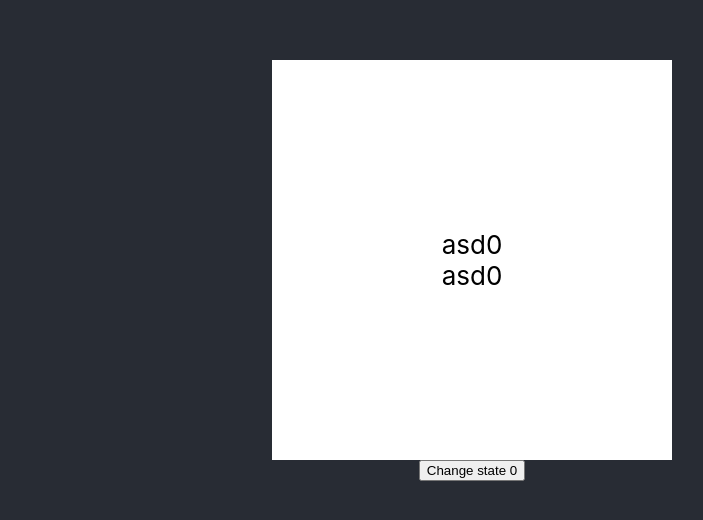
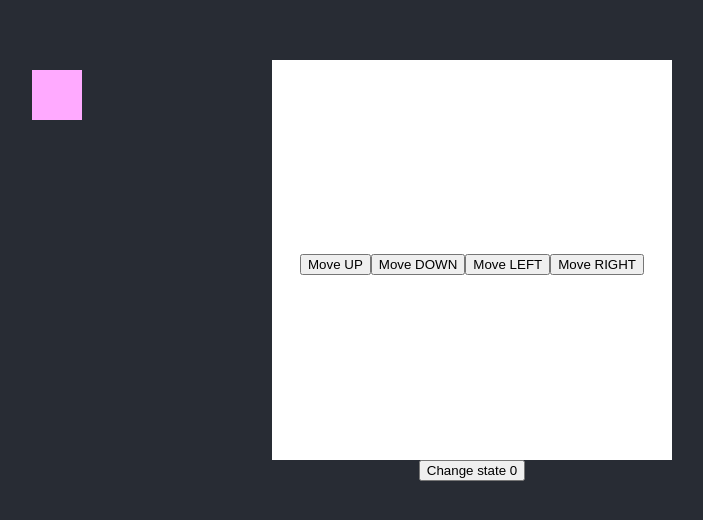
Before and after one commit to Simofy/fe2-7, a React (Create React App) app: page / in a window 1280 px wide. Shown: the part 130-650 px from the top of the page, without its empty margins (168-871 px from the left). Built offline with nearby package versions, Linux system fonts and the light colour scheme.

Commit message:
Lesson 6 extras

```diff
--- a/src/App.css
+++ b/src/App.css
@@ -68,7 +68,7 @@
   justify-content: center;
   align-items: center;
   flex-direction: column;
-  overflow-y: auto;
+  overflow: hidden;
 }
 
 /* .container > div {
@@ -97,3 +97,12 @@
 .meh-spalva {
   background-color: darkgoldenrod;
 } */
+
+@keyframes rotate {
+  from {
+    transform: rotate(0deg) translateY(0) perspective(200px);
+  }
+  to {
+    transform: rotate(180deg) translateY(100px) perspective(200px);
+  }
+}
--- a/src/App.jsx
+++ b/src/App.jsx
@@ -7,6 +7,8 @@ import FirstPropElement from "./lesson-5/homework/props/_1";
 import SecondPropElement from "./lesson-5/homework/props/_2";
 import FormComponents from "./lesson-6";
 import Game from "./lesson-6/Game";
+import Animation from "./lesson-6/Animation";
+import CollapseComponent from "./lesson-3/Collapse";
 // import RandomNameGenerator from "./RandomNameGenerator";
 
 class App extends React.Component {
@@ -22,9 +24,11 @@ class App extends React.Component {
       <div className="App">
         <header className="App-header">
           <div className="container">
-            <FormComponents />
+            {/* <FormComponents /> */}
             {/* <SecondPropElement propValue={this.state.variable}  /> */}
-            {/* <Game /> */}
+            <Game />
+            {/* <CollapseComponent /> */}
+            {/* <Animation /> */}
           </div>
           <button
             type="button"
--- a/src/lesson-3/Collapse.jsx
+++ b/src/lesson-3/Collapse.jsx
@@ -1,6 +1,6 @@
-import React from "react";
+import React, { useState } from "react";
 
-export default class Collapse extends React.Component {
+class Collapse extends React.Component {
   state = {
     collapsed: false,
   };
@@ -27,3 +27,25 @@ export default class Collapse extends React.Component {
     );
   }
 }
+
+export default function CollapseComponent() {
+  const [collapsed, setCollapsed] = useState(false);
+  function toggleState() {
+    setCollapsed(!collapsed);
+  }
+  return (
+    <div
+      style={{
+        width: "200px",
+        height: collapsed ? "0px" : "200px",
+        background: "#faf",
+        transition: 'height 200ms'
+      }}
+    >
+      <div></div>
+      <button onClick={() => toggleState()}>
+        {collapsed ? "Open" : "Close"}
+      </button>
+    </div>
+  );
+}
--- /dev/null
+++ b/src/lesson-6/Animation.jsx
@@ -0,0 +1,43 @@
+import { useEffect, useState } from "react";
+
+export default function Animation() {
+  const [rectangle, setRectangle] = useState(<div />);
+  useEffect(() => {
+    function recursiveGenerateRect(total, count) {
+      if (count >= total) {
+        return null;
+      }
+      return (
+        <div
+          style={{
+            // overflow: 'hidden',
+            width: "80%",
+            height: "80%",
+            display: "flex",
+            justifyContent: "center",
+            alignItems: "center",
+            animationName: "rotate",
+            // animationTimingFunction: 'cubic-bezier(0.175, 0.885, 0.32, 1.275)',
+            animationTimingFunction: "ease-in-out",
+            transformStyle: "preserve-3d",
+            animationDuration: "10s",
+            animationIterationCount: "infinite",
+            animationDirection: "alternate",
+            // transformOrigin: `${count % 2 ? "0% 100%" : "0% 0%"}`,
+            // opacity: 0.9,
+            animationDelay: `${count * 10}ms`,
+            backgroundColor:
+              "#" + (((1 << 24) * Math.random()) | 0).toString(16),
+            borderColor: "#" + (((1 << 24) * Math.random()) | 0).toString(16),
+            borderWidth: "4px",
+            borderStyle: "solid",
+          }}
+        >
+          {recursiveGenerateRect(total, count + 1)}
+        </div>
+      );
+    }
+    setRectangle(recursiveGenerateRect(12, 0));
+  }, []);
+  return rectangle;
+}
--- /dev/null
+++ b/src/lesson-6/Game.jsx
@@ -0,0 +1,90 @@
+import { useState } from "react";
+
+export default function Game() {
+  // const [position, setPosition] = useState({
+  //   x: 200,
+  //   y: 200,
+  // });
+  const [leftPos, setLeftPos] = useState(200);
+  const [topPos, setTopPos] = useState(200);
+  const [position] = useState({
+    x: 200,
+    y: 200,
+  });
+  const [update, setUpdate] = useState(0);
+
+  function setPosition(key, increment) {
+    position[key] += increment;
+    setUpdate(update + 1);
+  }
+
+  return (
+    <div>
+      <button
+        onClick={() => {
+          // setPosition({
+          //   ...position,
+          //   x: position.x - 10
+          // })
+          // setTopPos(topPos - 10);
+          setPosition('y', -10)
+        }}
+      >
+        Move UP
+      </button>
+      <button
+        onClick={() => {
+          // setPosition({
+          //   ...position,
+          //   x: position.x + 10
+          // })
+          // setTopPos(topPos + 10);
+          // position.y += 10;
+          // setUpdate(update + 1);
+          setPosition('y', 10)
+        }}
+      >
+        Move DOWN
+      </button>
+      <button
+        onClick={() => {
+          // setPosition({
+          //   ...position,
+          //   y: position.y - 10
+          // })
+          // setLeftPos(leftPos - 10);
+          // position.x -= 10;
+          // setUpdate(update + 1);
+          setPosition('x', -10)
+        }}
+      >
+        Move LEFT
+      </button>
+      <button
+        onClick={() => {
+          // setPosition({
+          //   ...position,
+          //   y: position.y + 10
+          // })
+          // setLeftPos(leftPos + 10);
+          // position.x += 10;
+          // setUpdate(update + 1);
+          setPosition('x', 10)
+        }}
+      >
+        Move RIGHT
+      </button>
+      <div
+        style={{
+          position: "fixed",
+          left: position.x,
+          top: position.y,
+          width: "50px",
+          height: "50px",
+          transition: "top 200ms, left 200ms",
+          background: "#faf",
+        }}
+      />
+    </div>
+  );
+}
--- a/src/lesson-6/index.jsx
+++ b/src/lesson-6/index.jsx
@@ -1,14 +1,26 @@
 import React, { useEffect, useState } from "react";
 
 const CustomComponentC = (props) => {
-  const {count} = props;
-  return <div>{count}</div>
-}
+  const { count } = props;
+  const [value, setValue] = useState("");
+  const [array, setArray] = useState([])
+  console.log(value)
+  return (
+    <div>
+      <input
+        value={value}
+        onChange={(e) => {
+          setValue(e.target.value);
+        }}
+      />
+    </div>
+  );
+};
 
 const CustomComponentB = (props) => {
-  const {count} = props;
-  return <div>{count}</div>
-}
+  const { count } = props;
+  return <div>{count}</div>;
+};
 
 export default function Lesson6(props) {
   const { loading } = props;
@@ -38,9 +50,8 @@ export default function Lesson6(props) {
         // });
       }}
     >
-      <CustomComponentB count={`asd${counter}`}/>
-      <CustomComponentC count={`asd${counter}`}/>
-
+      <CustomComponentB count={`asd${counter}`} />
+      <CustomComponentC count={`asd${counter}`} />
     </div>
   );
 }
```
